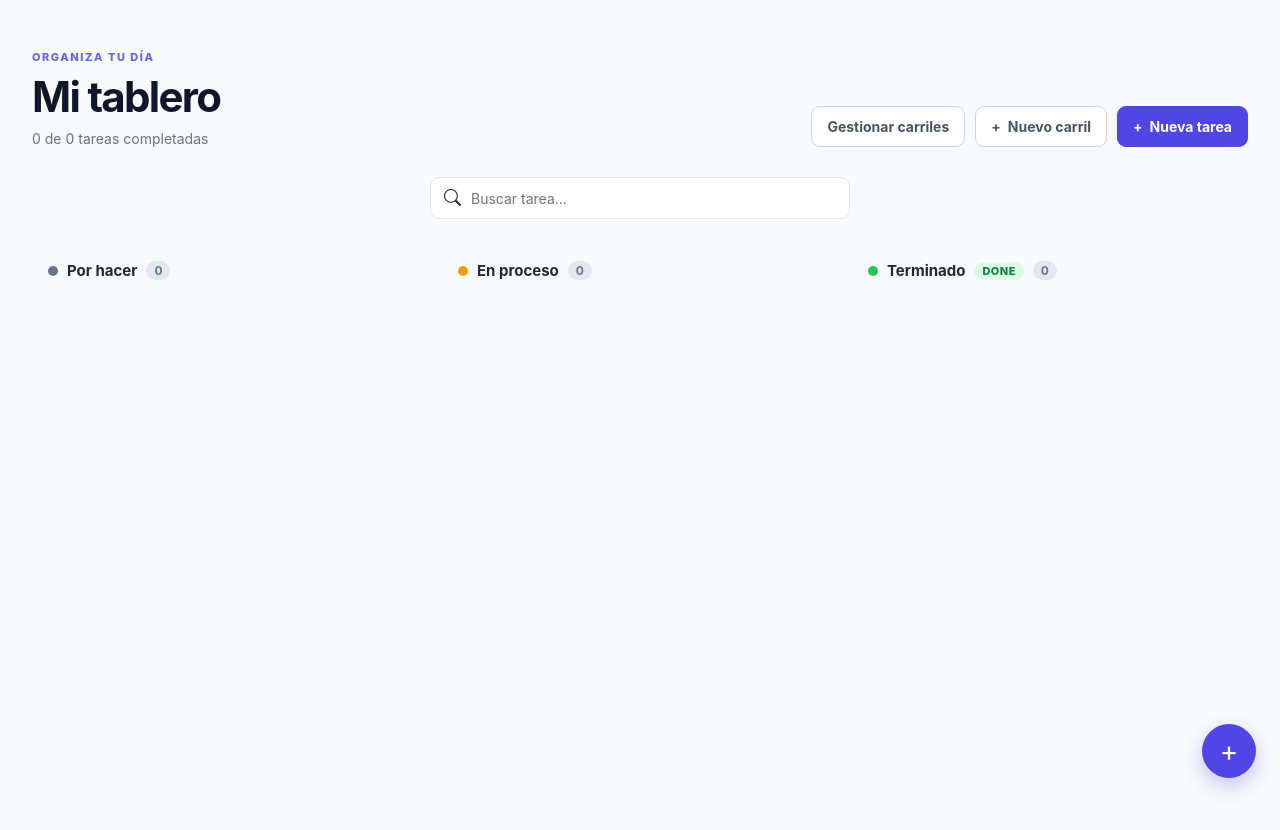
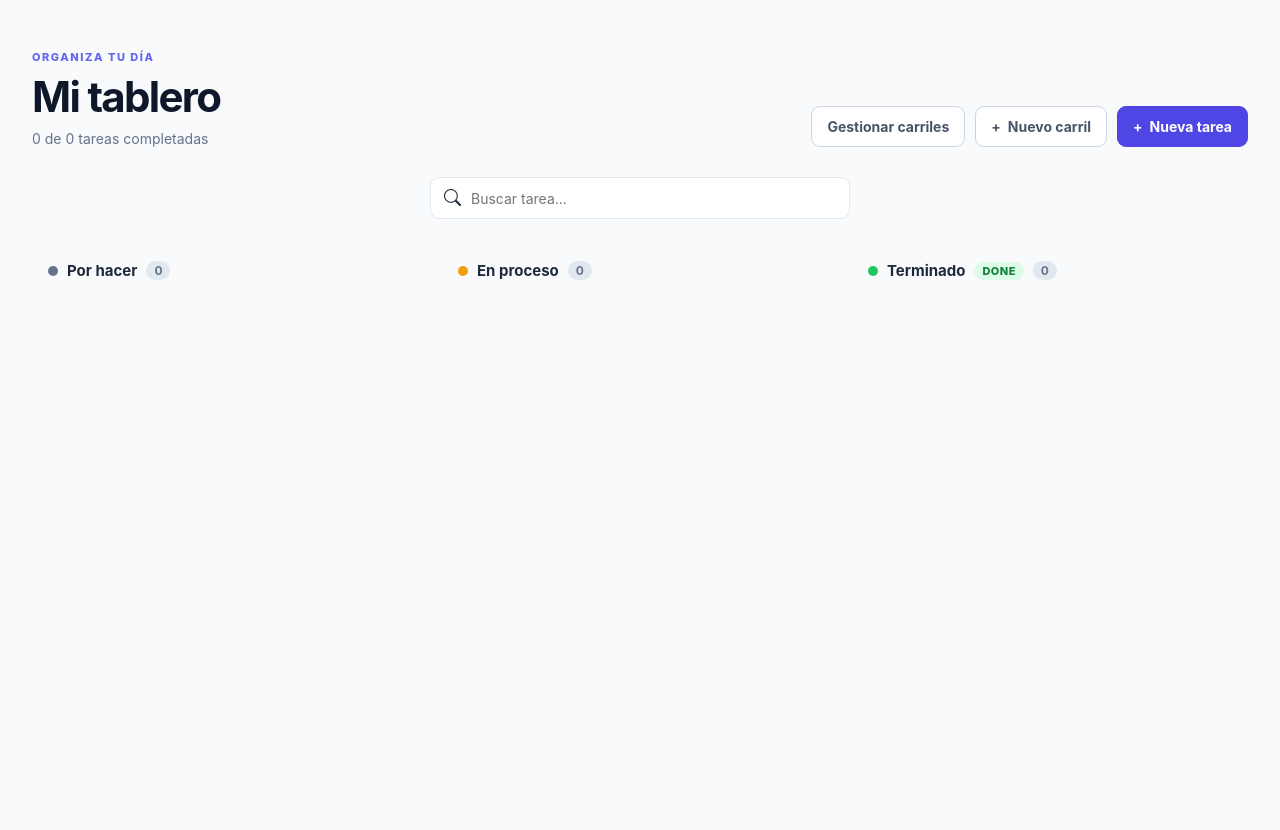
Before and after one commit to StevenSanchezEs/TicTac, a React (Create React App) app: page / in a window 1280 px wide. Shown: the top 830 px of the page. Built offline with nearby package versions, Linux system fonts and the light colour scheme.

Commit message:
chore(tarea): comentar boton inferior de crear tarea que no se usara

```diff
--- a/src/App.js
+++ b/src/App.js
@@ -122,7 +122,7 @@ function App() {
           );
         })}
       </section>
-      <CreateTodoButton onClick={() => openModal('task')}/>
+      {/* <CreateTodoButton onClick={() => openModal('task')}/> */}
       {isOpen && (
         <Modal setIsOpen={setIsOpen}>
           {modalMode === 'manage-lanes' ? (
```
